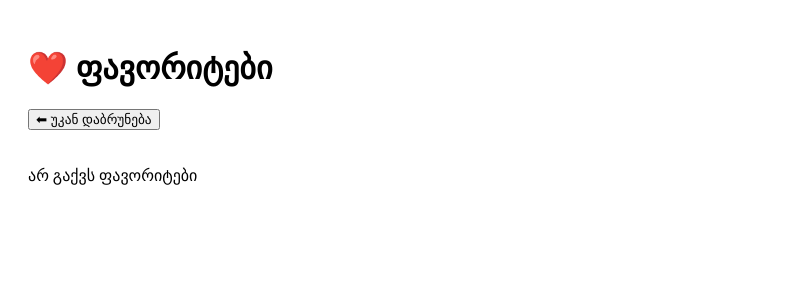
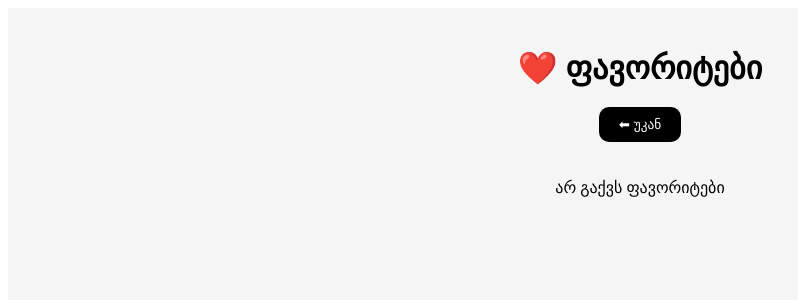
Before and after one commit to automanqanebige-sudo/11automanqanebi-next, a Next.js app: page /favorites in a window 1280 px wide. Shown: the top 300 px of the page, without its empty margins (0-798 px from the left). Built offline with nearby package versions, Linux system fonts and the light colour scheme.

Commit message:
Update page.tsx

```diff
--- a/app/favorites/page.tsx
+++ b/app/favorites/page.tsx
@@ -14,9 +14,7 @@ export default function FavoritesPage() {
 
   useEffect(() => {
     const saved = localStorage.getItem("favorites");
-    if (saved) {
-      setFavorites(JSON.parse(saved));
-    }
+    if (saved) setFavorites(JSON.parse(saved));
   }, []);
 
   const removeFavorite = (id: number) => {
@@ -30,23 +28,24 @@ export default function FavoritesPage() {
   );
 
   return (
-    <div style={{ padding: 20 }}>
-      <h1>❤️ ფავორიტები</h1>
+    <div style={styles.container}>
+      <h1 style={styles.title}>❤️ ფავორიტები</h1>
 
       <Link href="/">
-        <button style={{ marginBottom: 20 }}>
-          ⬅ უკან დაბრუნება
-        </button>
+        <button style={styles.favBtn}>⬅ უკან</button>
       </Link>
 
       {favoriteCars.length === 0 && <p>არ გაქვს ფავორიტები</p>}
 
       {favoriteCars.map((car) => (
-        <div key={car.id} style={{ marginBottom: 20 }}>
+        <div key={car.id} style={styles.card}>
           <h2>{car.name}</h2>
-          <p>${car.price}</p>
+          <p style={styles.price}>${car.price}</p>
 
-          <button onClick={() => removeFavorite(car.id)}>
+          <button
+            style={{ ...styles.button, background: "#ff4d4d" }}
+            onClick={() => removeFavorite(car.id)}
+          >
             ❌ წაშლა
           </button>
         </div>
@@ -54,3 +53,48 @@ export default function FavoritesPage() {
     </div>
   );
 }
+
+const styles = {
+  container: {
+    background: "#f5f5f5",
+    minHeight: "100vh",
+    padding: 20,
+    display: "flex",
+    flexDirection: "column" as const,
+    alignItems: "center",
+  },
+  title: {
+    marginBottom: 20,
+  },
+  favBtn: {
+    marginBottom: 20,
+    padding: "10px 20px",
+    borderRadius: 10,
+    border: "none",
+    background: "#000",
+    color: "#fff",
+    cursor: "pointer",
+  },
+  card: {
+    background: "#fff",
+    width: "100%",
+    maxWidth: 400,
+    padding: 20,
+    borderRadius: 15,
+    marginBottom: 15,
+    boxShadow: "0 4px 10px rgba(0,0,0,0.1)",
+  },
+  price: {
+    marginBottom: 10,
+    color: "#555",
+  },
+  button: {
+    width: "100%",
+    padding: 12,
+    border: "none",
+    borderRadius: 10,
+    color: "#fff",
+    fontWeight: "bold",
+    cursor: "pointer",
+  },
+};
```
